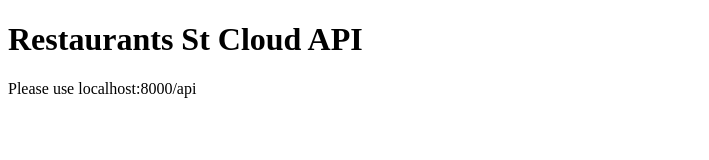
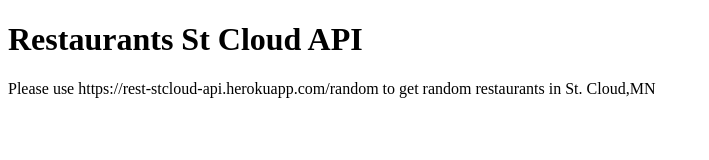
Before and after one commit to dbatrakov1/res-stcloud-api, a website: page index.html in a window 1280 px wide. Shown: the whole page, without its empty margins (0-709 px from the left). Drawn offline with Linux system fonts and the light colour scheme.

Commit message:
manual apdated

```diff
--- a/index.html
+++ b/index.html
@@ -8,6 +8,6 @@
 </head>
 <body>
     <h1>Restaurants St Cloud API</h1>
-    <p>Please use localhost:8000/api</p>
+    <p>Please use https://rest-stcloud-api.herokuapp.com/random to get random restaurants in St. Cloud,MN</p>
 </body>
 </html>
```
